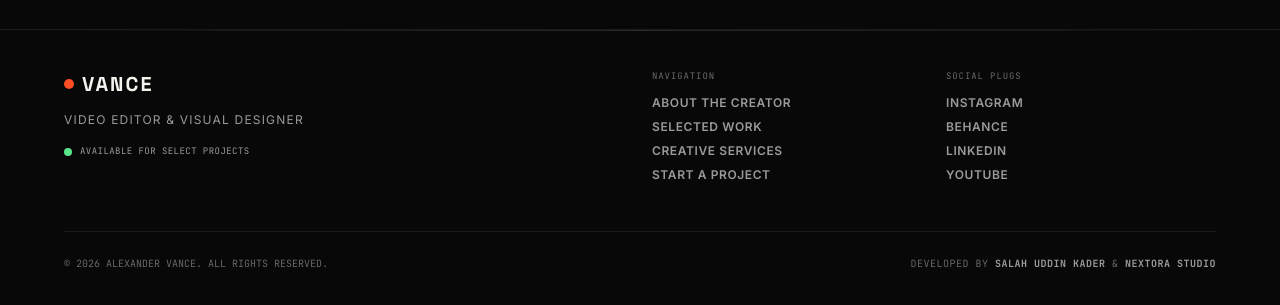
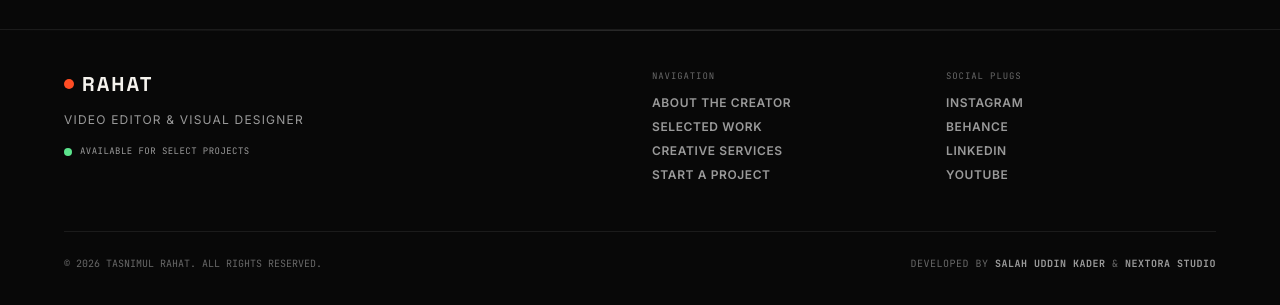
Before and after one commit to salahuddingfx/Editor-Portfolio, a React (Vite) app: page /about in a window 1280 px wide. Shown: the part 2663-2968 px from the top of the page. Built offline with nearby package versions, Linux system fonts and the light colour scheme.

Commit message:
feat: implement global footer component with site navigation and social links

```diff
--- a/src/components/Footer.jsx
+++ b/src/components/Footer.jsx
@@ -18,10 +18,10 @@ export default function Footer() {
           <div className="md:col-span-6 flex flex-col gap-3">
             <Link to="/" className="font-space text-xl font-bold tracking-widest text-[#F5F3EE] flex items-center gap-2">
               <span className="w-2.5 h-2.5 rounded-full bg-primary-accent" />
-              VANCE
+              RAHAT
             </Link>
             <p className="font-inter text-xs text-secondary-text tracking-widest uppercase max-w-xs leading-relaxed">
-              Video Editor & Visual Designer
+              Video Editor &amp; Visual Designer
             </p>
             {siteConfig.availableForWork && (
               <div className="flex items-center gap-2 mt-1">
@@ -65,7 +65,7 @@ export default function Footer() {
         {/* Footer Bottom Metadata */}
         <div className="border-t border-default-border/60 pt-6 flex flex-col sm:flex-row justify-between items-center gap-4 text-center sm:text-left">
           <p className="font-mono text-[10px] text-muted-text">
-            © {new Date().getFullYear()} ALEXANDER VANCE. ALL RIGHTS RESERVED.
+            © {new Date().getFullYear()} TASNIMUL RAHAT. ALL RIGHTS RESERVED.
           </p>
           <p className="font-mono text-[10px] text-muted-text tracking-wider uppercase">
             Developed by{" "}
```
